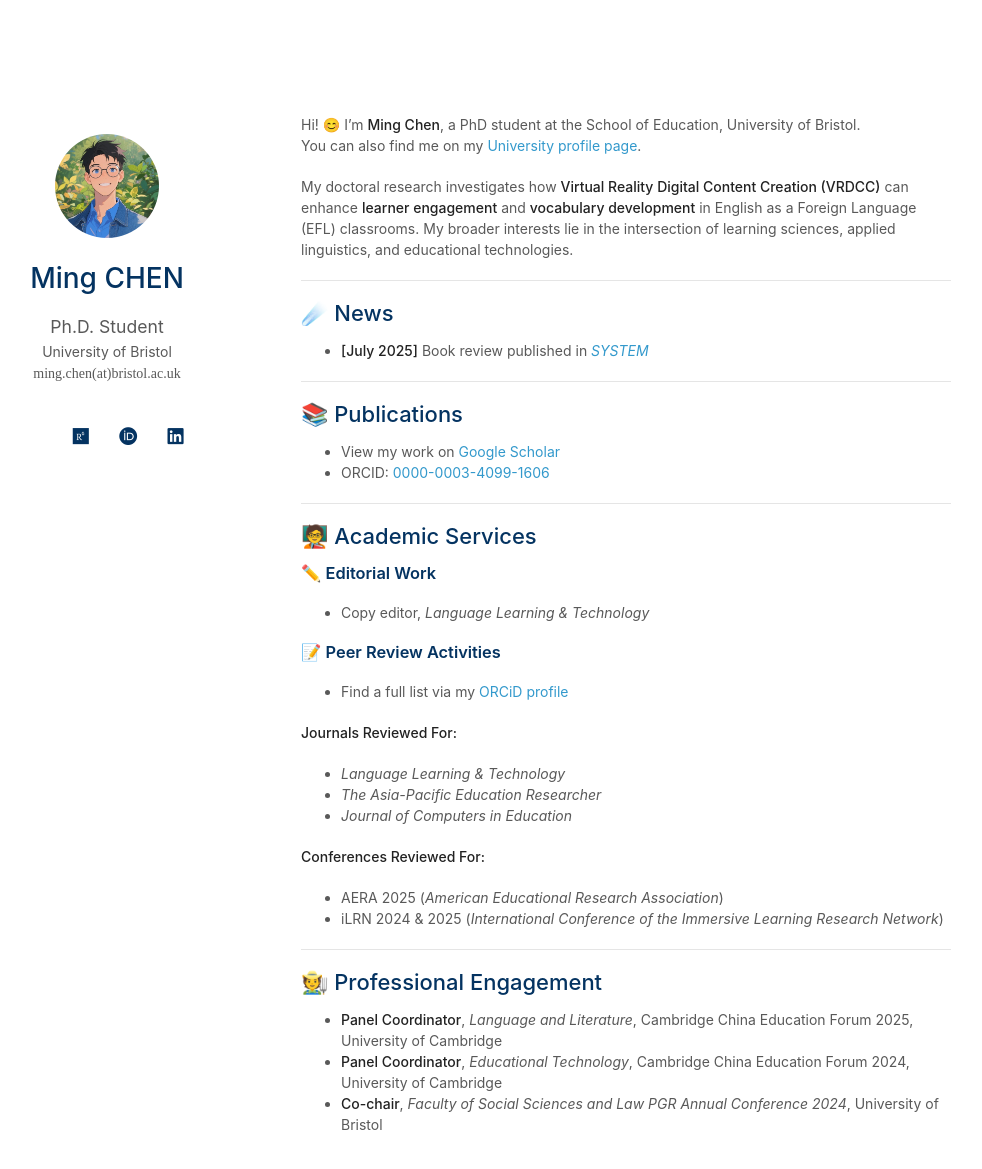
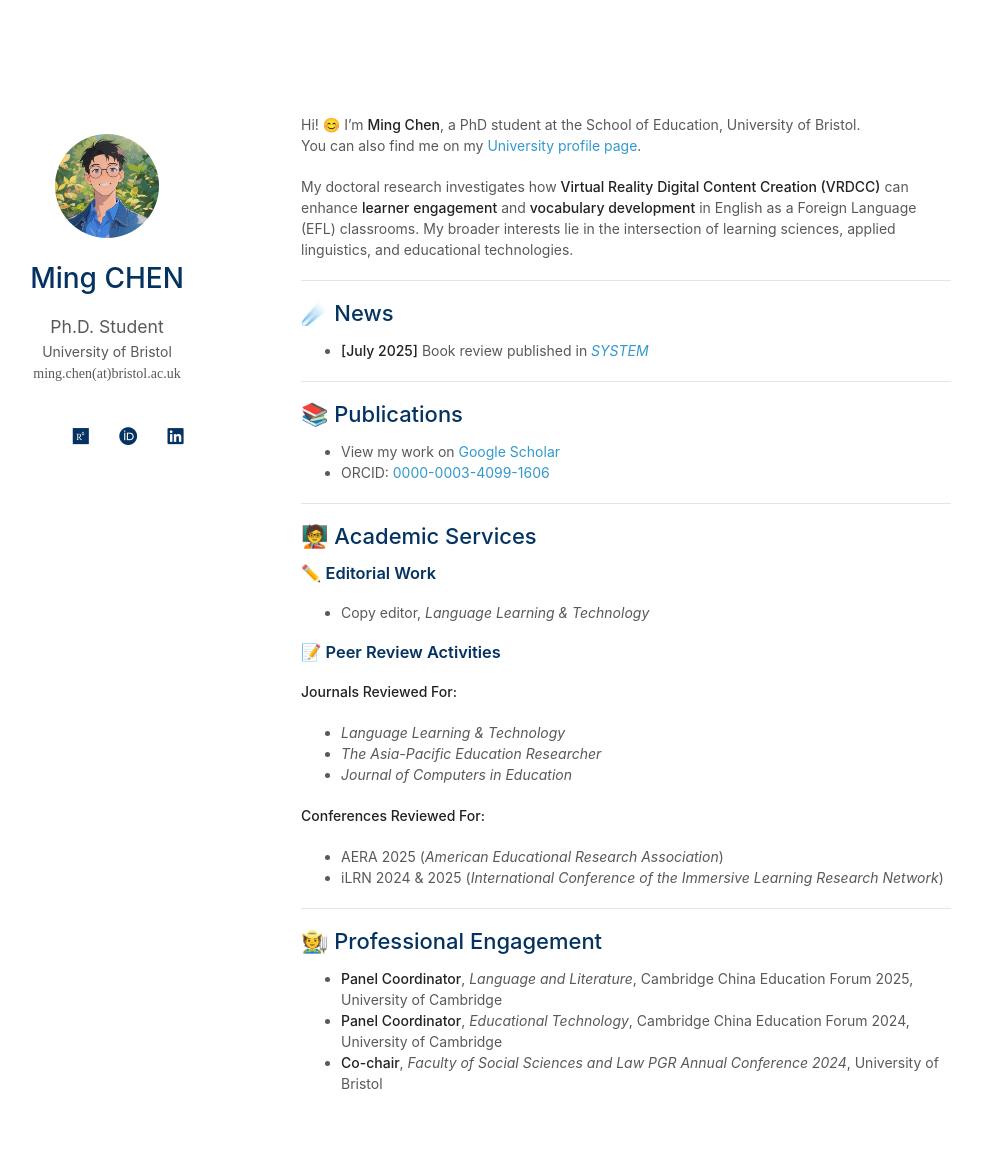
Before and after one commit to EricMingChen/EricMingChen.github.io, a Jekyll site: the page built from index.md, in a window 1280 px wide and 1226 px high. Shown: the top 1169 px of the window, without its empty margins (169-1151 px from the left). Built offline with Jekyll 4.4.1, drawn with Linux system fonts in a browser that asks for light colours; a style sheet for code colours, icons or effects is not loaded.

Commit message:
Update index.md

```diff
--- a/index.md
+++ b/index.md
@@ -26,8 +26,6 @@ My doctoral research investigates how **Virtual Reality Digital Content Creation
 - Copy editor, *Language Learning & Technology*
 
 ### 📝 Peer Review Activities
-- Find a full list via my [ORCiD profile](https://orcid.org/0000-0003-4099-1606)
-
 **Journals Reviewed For:**
 - *Language Learning & Technology*
 - *The Asia-Pacific Education Researcher*
```
